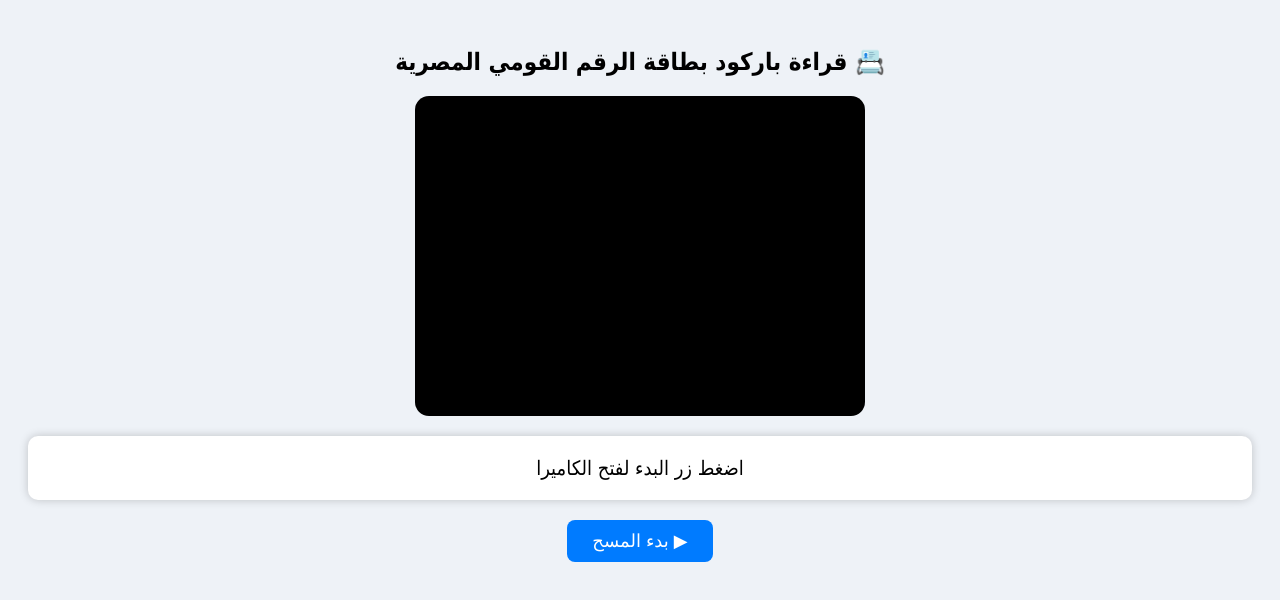
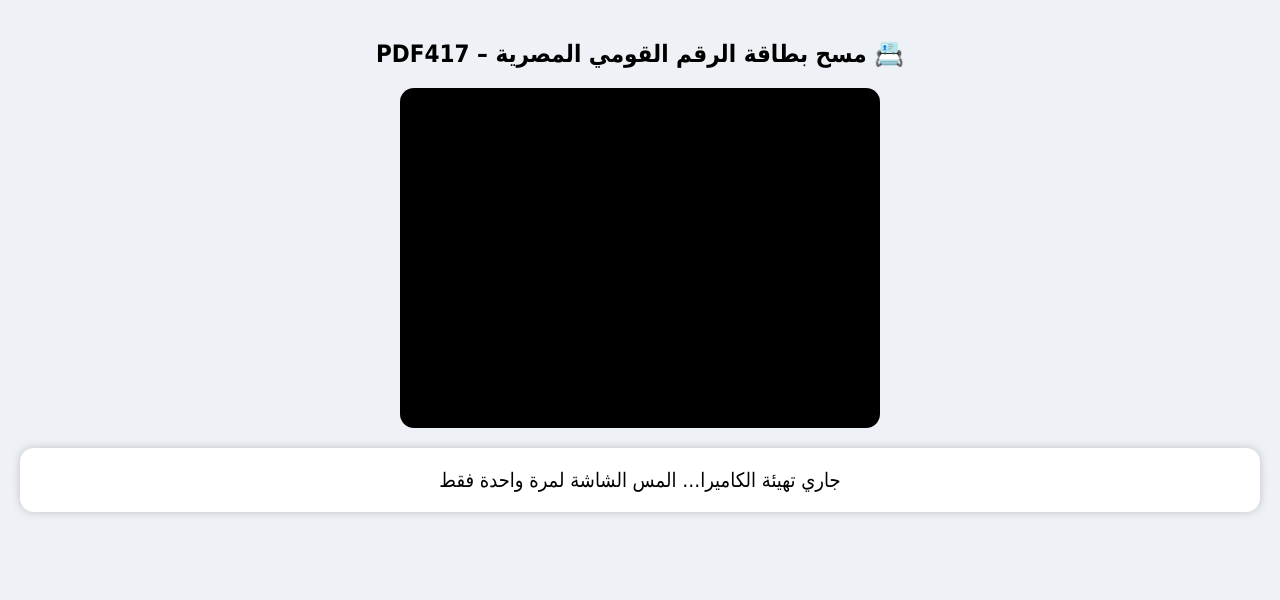
Before and after one commit to mohamednasr5/id, a plain HTML site: page kawmy.html in a window 1280 px wide. Drawn offline with Linux system fonts and the light colour scheme; no server answers.

Commit message:
Update kawmy.html

```diff
--- a/kawmy.html
+++ b/kawmy.html
@@ -3,69 +3,71 @@
 <head>
 <meta charset="UTF-8">
 <meta name="viewport" content="width=device-width, initial-scale=1.0">
-<title>مسح بطاقة الرقم القومي – PDF417</title>
+<title>قراءة بطاقة الرقم القومي – PDF417</title>
 
-<!-- تحميل مكتبة Dynamsoft من الملفات الموجودة على GitHub -->
 <script src="./dynamsoft-barcode-reader-bundle.js"></script>
 <script src="./dynamsoft-barcode-reader-bundle-ml-simd.js"></script>
 
 <style>
   body {
     font-family: Tahoma;
+    text-align: center;
     background: #eef2f7;
-    text-align: center;
     padding: 20px;
+    margin:0;
   }
   #scanner {
     width: 95%;
-    max-width: 450px;
-    height: 320px;
-    background: black;
+    max-width: 480px;
+    height: 340px;
+    background:black;
     margin: 20px auto;
     border-radius: 14px;
-    overflow: hidden;
+    overflow:hidden;
   }
   #result {
-    background: white;
-    padding: 20px;
-    border-radius: 10px;
-    margin-top: 20px;
-    font-size: 20px;
-    box-shadow: 0 0 10px rgba(0,0,0,0.2);
-  }
-  button {
-    margin-top: 20px;
-    padding: 10px 25px;
-    border: none;
-    background: #007bff;
-    color: white;
-    border-radius: 8px;
-    cursor: pointer;
-    font-size: 18px;
+    background:#fff;
+    padding:20px;
+    border-radius:14px;
+    font-size:20px;
+    box-shadow:0 0 10px rgba(0,0,0,0.2);
   }
 </style>
+</head>
 
-</head>
-<body>
+<body onload="prepareAutoStart()">
 
-<h2>📇 قراءة باركود بطاقة الرقم القومي المصرية</h2>
+<h2>📇 مسح بطاقة الرقم القومي المصرية – PDF417</h2>
 
 <div id="scanner"></div>
-<div id="result">اضغط زر البدء لفتح الكاميرا</div>
 
-<button onclick="startScan()">▶ بدء المسح</button>
+<div id="result">جاري تهيئة الكاميرا… المس الشاشة لمرة واحدة فقط</div>
 
 <script>
+
+let scanner = null;
+let started = false;
 
 function extractNID(text) {
   const m = text.match(/\d{14}/);
   return m ? m[0] : null;
 }
 
-async function startScan() {
-  document.getElementById("result").innerHTML = "🔍 جاري تشغيل الكاميرا...";
+function prepareAutoStart() {
+  // المستخدم بمجرد يلمس الشاشة → يبدأ الماسح
+  document.body.addEventListener("click", startScannerOnce, { once: true });
+  document.body.addEventListener("touchstart", startScannerOnce, { once: true });
+}
 
-  const scanner = await Dynamsoft.DBR.BarcodeScanner.createInstance({
+async function startScannerOnce() {
+  if (started) return;
+  started = true;
+
+  const resultDiv = document.getElementById("result");
+  resultDiv.innerHTML = "🔍 جاري تشغيل الكاميرا…";
+
+  try {
+    scanner = await Dynamsoft.DBR.BarcodeScanner.createInstance({
       wasmDir: "./",
       resourceDir: "./"
     });
@@ -81,17 +83,21 @@ async function startScan() {
         const raw = r.barcodeText;
         const nid = extractNID(raw);
         if (nid) {
-        document.getElementById("result").innerHTML = `
-          <p>✅ تم استخراج الرقم القومي:</p>
+          resultDiv.innerHTML = `
+            <p>✅ تم قراءة الرقم القومي:</p>
             <h3>${nid}</h3>
           `;
           scanner.stop();
-        return;
         }
       }
     };
 
     await scanner.show();
+    resultDiv.innerHTML = "📷 الكاميرا جاهزة — وجّه ظهر البطاقة الآن";
+
+  } catch (e) {
+    resultDiv.innerHTML = "❌ خطأ في تشغيل الكاميرا: " + e.message;
+  }
 }
 
 </script>
```
Lines whose indentation alone changed are shown as unchanged.
